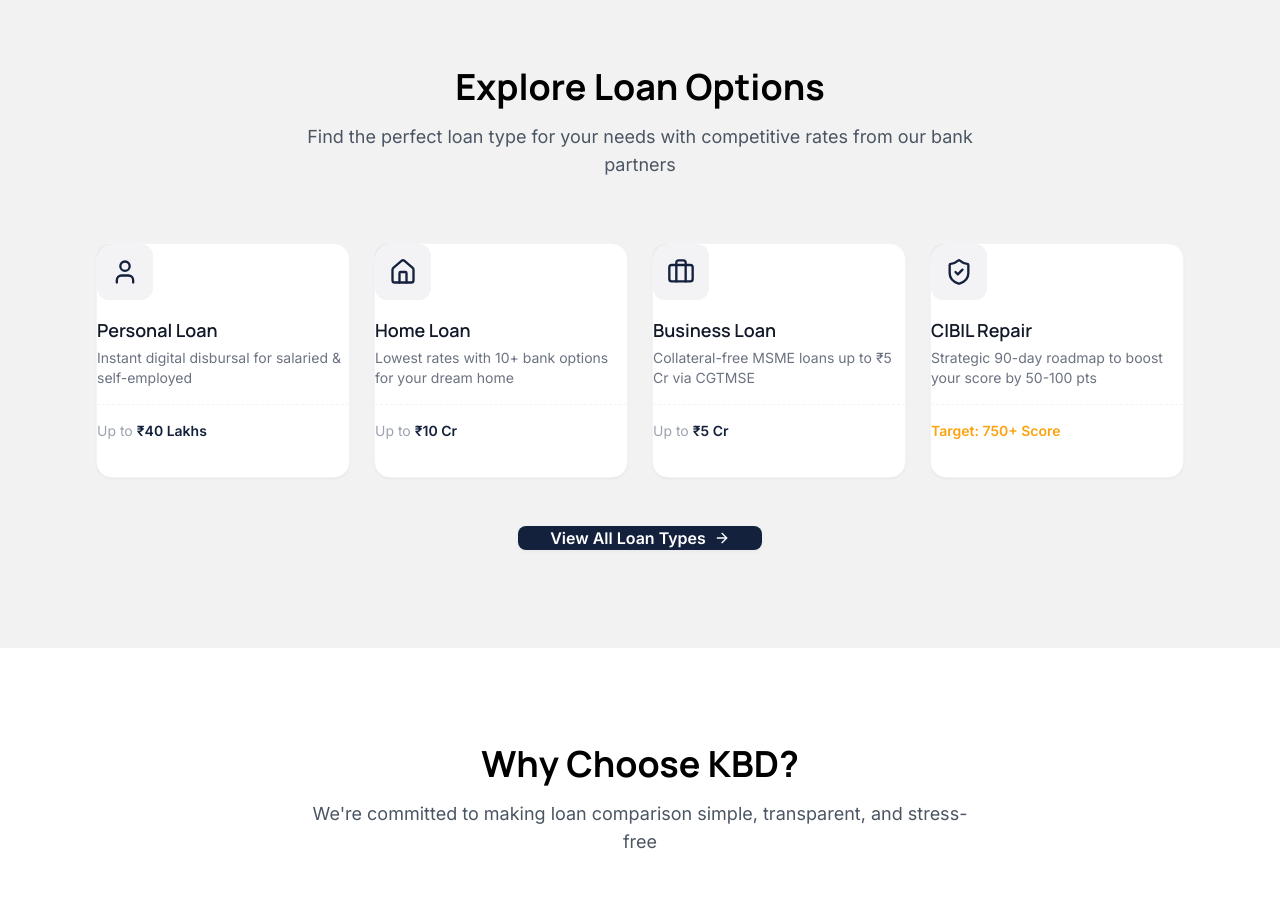
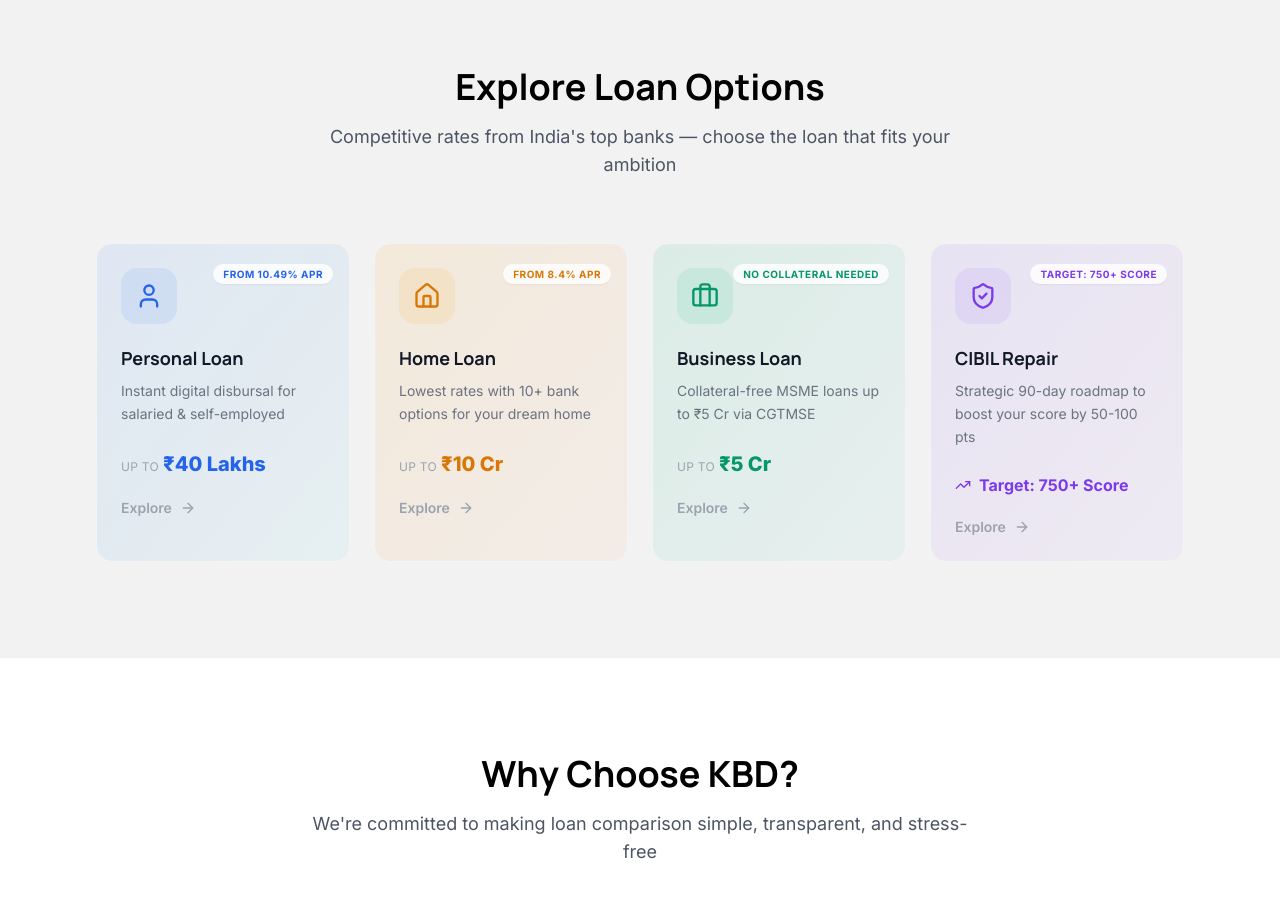
Before and after one commit to kbdcreditsolutions/KBDV2, a Next.js app: page / in a window 1280 px wide. Shown: the part 1720-2617 px from the top of the page. Built offline with nearby package versions, Linux system fonts and the light colour scheme; no server answers.

Commit message:
design: premium loan category cards with gradients, color-coded icons & floating badges

```diff
--- a/src/components/home/loan-categories.tsx
+++ b/src/components/home/loan-categories.tsx
@@ -1,13 +1,10 @@
-'use client';
-
 'use client';
 
 import * as React from 'react';
 import Link from 'next/link';
 import { Section, SectionHeader } from '@/components/layout';
-import { Card, CardContent, Button } from '@/components/ui';
 import { loanTypes } from '@/lib/constants';
-import { User, Home, ShieldCheck, Briefcase, ArrowRight } from 'lucide-react';
+import { User, Home, ShieldCheck, Briefcase, ArrowRight, TrendingUp, Percent } from 'lucide-react';
 import { formatCurrency } from '@/lib/utils';
 import { motion } from 'framer-motion';
 
@@ -18,12 +15,33 @@
     Briefcase,
 };
 
+const cardGradients = [
+    'from-blue-500/10 to-cyan-500/5',
+    'from-amber-500/10 to-orange-500/5',
+    'from-emerald-500/10 to-teal-500/5',
+    'from-violet-500/10 to-purple-500/5',
+];
+
+const iconColors = [
+    'bg-blue-500/10 text-blue-600',
+    'bg-amber-500/10 text-amber-600',
+    'bg-emerald-500/10 text-emerald-600',
+    'bg-violet-500/10 text-violet-600',
+];
+
+const accentColors = [
+    'text-blue-600',
+    'text-amber-600',
+    'text-emerald-600',
+    'text-violet-600',
+];
+
 export const LoanCategories: React.FC = () => {
     return (
         <Section background="surface" size="md">
             <SectionHeader
                 title="Explore Loan Options"
-                subtitle="Find the perfect loan type for your needs with competitive rates from our bank partners"
+                subtitle="Competitive rates from India's top banks — choose the loan that fits your ambition"
             />
 
             <div className="grid gap-6 sm:grid-cols-2 lg:grid-cols-4">
@@ -33,68 +51,64 @@
                     return (
                         <motion.div
                             key={loan.id}
-                            initial={{ opacity: 0, y: 20 }}
+                            initial={{ opacity: 0, y: 30 }}
                             whileInView={{ opacity: 1, y: 0 }}
-                            transition={{ duration: 0.4, delay: index * 0.1 }}
+                            transition={{ duration: 0.5, delay: index * 0.1 }}
                             viewport={{ once: true }}
                         >
                             <Link href={`/services/${loan.id}`}>
-                                <Card
-                                    variant="default"
-                                    hover
-                                    className="h-full group cursor-pointer"
-                                >
-                                    <CardContent className="h-full flex flex-col">
-                                        {/* Icon */}
-                                        <div className="w-14 h-14 rounded-xl bg-primary/5 flex items-center justify-center mb-4 group-hover:bg-accent/10 transition-colors">
-                                            <Icon className="w-7 h-7 text-primary group-hover:text-accent transition-colors" />
+                                <div className={`relative group h-full rounded-2xl bg-gradient-to-br ${cardGradients[index]} border border-gray-100 hover:border-gray-200 p-6 cursor-pointer transition-all duration-300 hover:shadow-lg hover:-translate-y-1`}>
+
+                                    {/* Highlight badge */}
+                                    <div className="absolute top-4 right-4">
+                                        <span className={`text-[10px] font-bold uppercase tracking-wider ${accentColors[index]} bg-white/80 backdrop-blur-sm px-2.5 py-1 rounded-full shadow-sm`}>
+                                            {loan.highlight}
+                                        </span>
                                     </div>
 
-                                        {/* Info */}
-                                        <h3 className="text-lg font-semibold text-gray-900 mb-1">
+                                    {/* Icon */}
+                                    <div className={`w-14 h-14 rounded-2xl ${iconColors[index]} flex items-center justify-center mb-5 group-hover:scale-110 transition-transform duration-300`}>
+                                        <Icon className="w-7 h-7" />
+                                    </div>
+
+                                    {/* Title */}
+                                    <h3 className="text-lg font-bold text-gray-900 mb-2">
                                         {loan.name}
                                     </h3>
-                                        <p className="text-sm text-gray-500 mb-4 flex-1">
+
+                                    {/* Description */}
+                                    <p className="text-sm text-gray-500 leading-relaxed mb-6">
                                         {loan.description}
                                     </p>
 
-                                        {/* Amount Range or Highlight */}
-                                        <div className="text-sm mt-auto pt-4 border-t border-dashed border-gray-100">
+                                    {/* Amount / Highlight */}
                                     {loan.maxAmount > 0 ? (
-                                                <>
-                                                    <span className="text-gray-400">Up to </span>
-                                                    <span className="font-semibold text-primary">
+                                        <div className="flex items-baseline gap-1 mb-5">
+                                            <span className="text-xs text-gray-400 uppercase tracking-wide">Up to</span>
+                                            <span className={`text-xl font-extrabold ${accentColors[index]}`}>
                                                 {formatCurrency(loan.maxAmount)}
                                             </span>
-                                                </>
+                                        </div>
                                     ) : (
-                                                <span className="font-semibold text-accent">
-                                                    {(loan as any).highlight || 'Expert Guidance'}
+                                        <div className="flex items-center gap-2 mb-5">
+                                            <TrendingUp className={`w-4 h-4 ${accentColors[index]}`} />
+                                            <span className={`text-base font-bold ${accentColors[index]}`}>
+                                                {loan.highlight}
                                             </span>
+                                        </div>
                                     )}
+
+                                    {/* CTA Arrow */}
+                                    <div className="flex items-center gap-2 text-sm font-semibold text-gray-400 group-hover:text-gray-900 transition-colors">
+                                        <span>Explore</span>
+                                        <ArrowRight className="w-4 h-4 group-hover:translate-x-1 transition-transform" />
                                     </div>
-
-                                        {/* Arrow */}
-                                        <div className="mt-4 flex items-center text-accent text-sm font-medium opacity-0 group-hover:opacity-100 transition-opacity">
-                                            <span>View Options</span>
-                                            <ArrowRight className="ml-1 h-4 w-4" />
                                 </div>
-                                    </CardContent>
-                                </Card>
                             </Link>
                         </motion.div>
                     );
                 })}
             </div>
-
-            {/* CTA */}
-            <div className="mt-12 text-center">
-                <Link href="/loans">
-                    <Button variant="secondary" size="lg" rightIcon={<ArrowRight className="h-4 w-4" />}>
-                        View All Loan Types
-                    </Button>
-                </Link>
-            </div>
         </Section>
     );
 };
```
Lines whose indentation alone changed are shown as unchanged.
